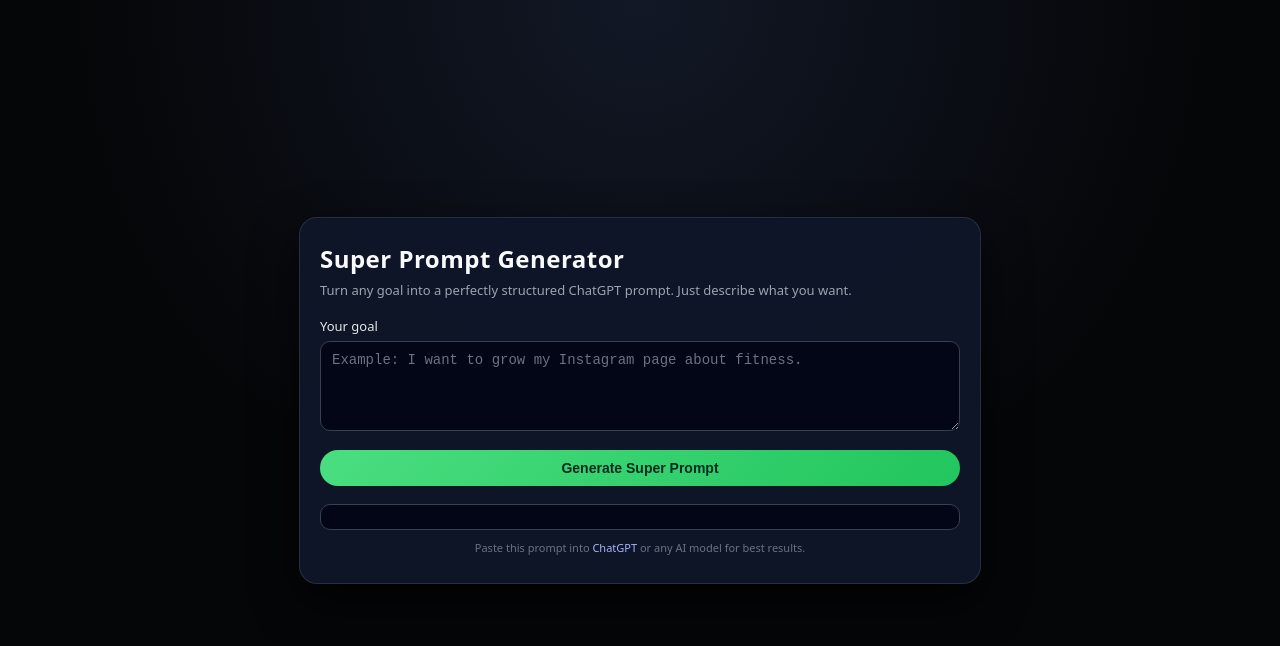
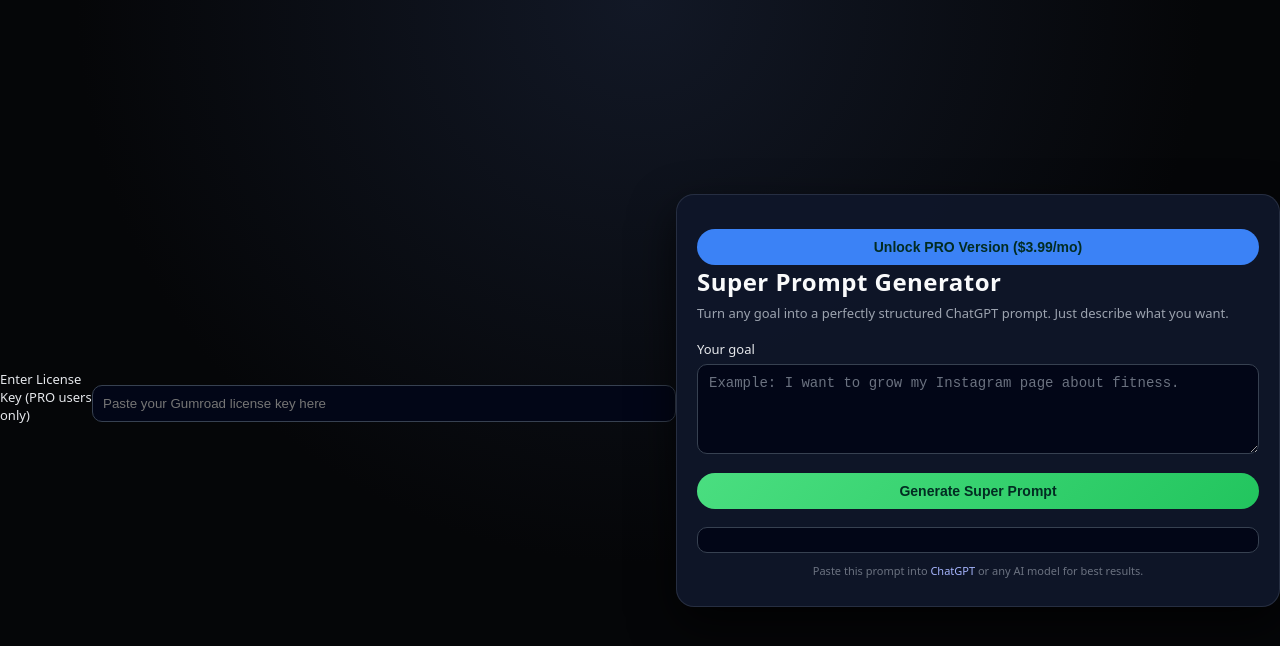
Before and after one commit to djayaz/super-prompt-generator, a plain HTML site: page index.html in a window 1280 px wide. Drawn offline with Linux system fonts and the light colour scheme.

Commit message:
Update index.html

```diff
--- a/index.html
+++ b/index.html
@@ -1,5 +1,8 @@
 <!DOCTYPE html>
 <html lang="en">
+  <label for="license">Enter License Key (PRO users only)</label>
+<input id="license" placeholder="Paste your Gumroad license key here" style="width:100%; padding:10px; border-radius:10px; margin-top:6px; border:1px solid #374151; background:#020617; color:#fff;">
+
 <head>
   <meta charset="UTF-8">
   <title>Super Prompt Generator</title>
@@ -101,6 +104,10 @@
 </head>
 <body>
   <div class="card">
+    <button onclick="window.location.href='https://abdllhak.gumroad.com/l/nubbpz';" style="margin-top: 10px; background: #3b82f6;">
+  Unlock PRO Version ($3.99/mo)
+</button>
+
     <h1>Super Prompt Generator</h1>
     <div class="subtitle">
       Turn any goal into a perfectly structured ChatGPT prompt. Just describe what you want.
```
